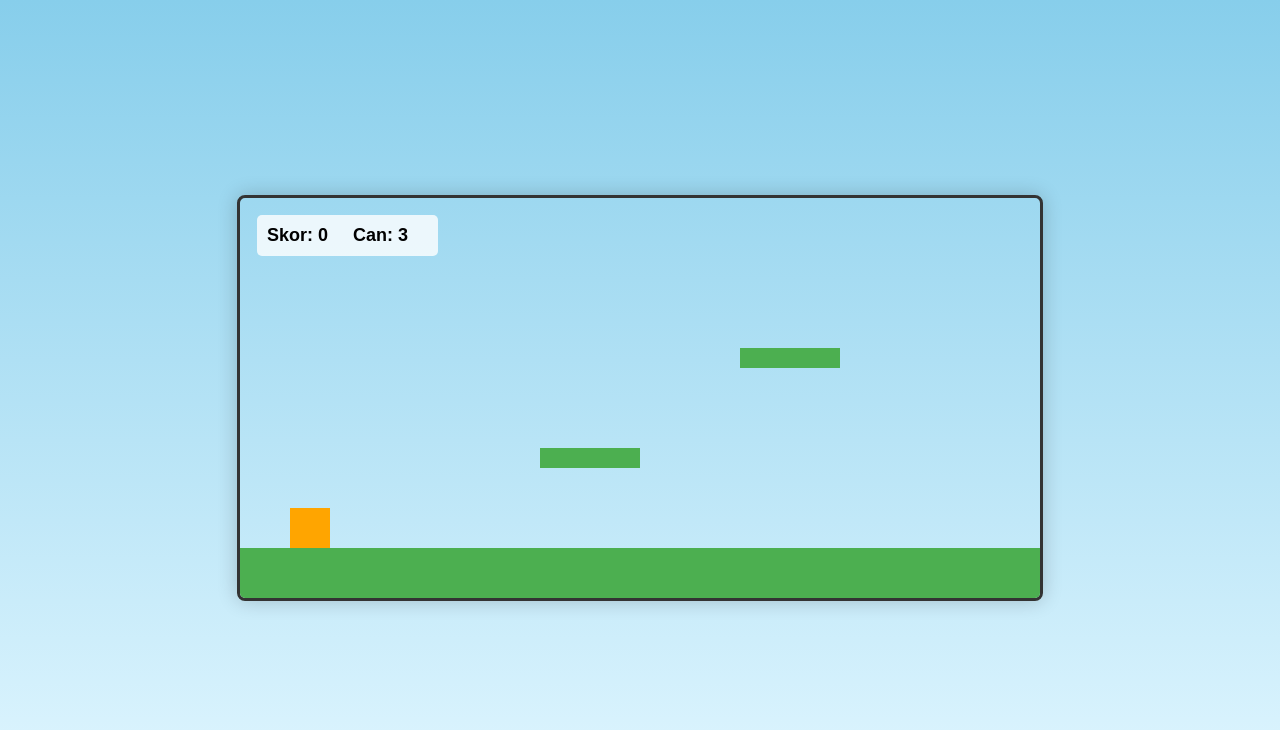
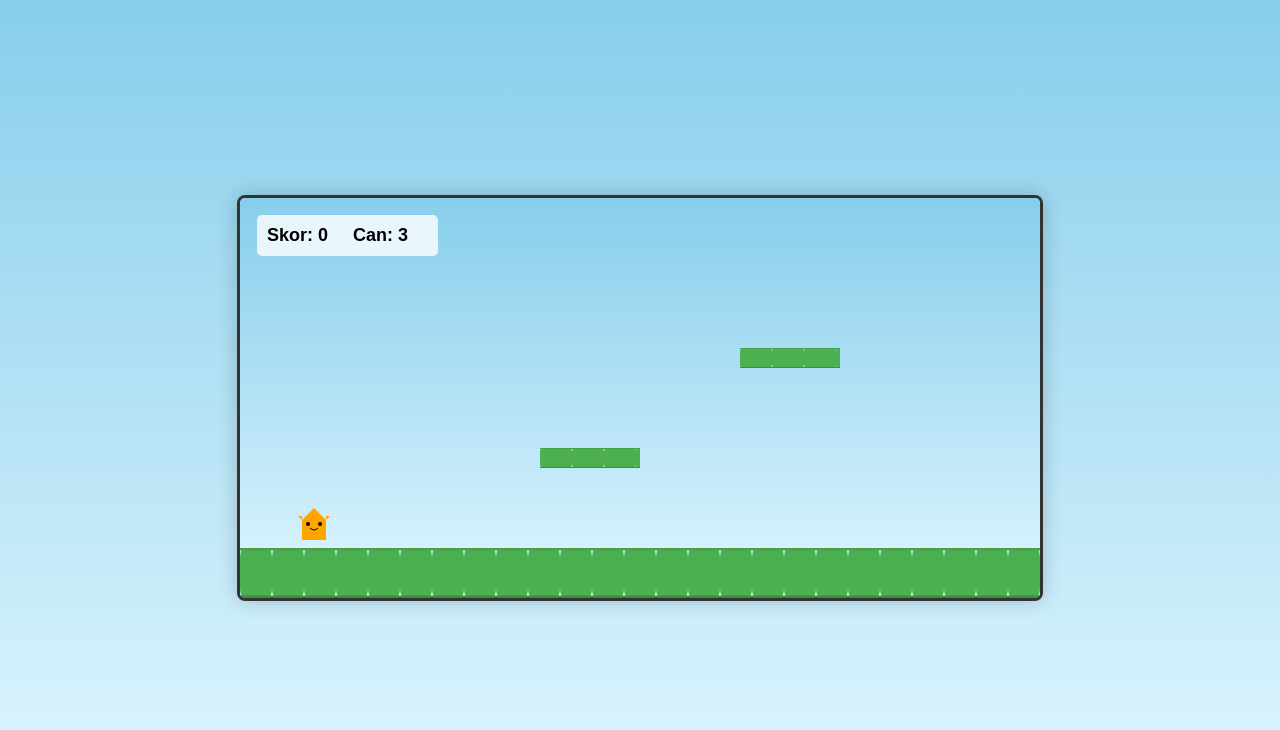
Before and after one commit to hermesthecat/hermes-mario, a plain HTML site: page index.html in a window 1280 px wide. Drawn offline with Linux system fonts and the light colour scheme.

Commit message:
Add SVG graphics, improve cat rendering, and enhance game visuals

```diff
--- a/game.js
+++ b/game.js
@@ -8,10 +8,13 @@ class Game {
         this.cat = {
             x: 50,
             y: 200,
-            width: 40,
-            height: 40,
+            width: 48,
+            height: 48,
             speedY: 0,
-            jumping: false
+            jumping: false,
+            direction: 1, // 1 sağ, -1 sol
+            frame: 0,
+            frameCount: 0
         };
 
         this.platforms = [
@@ -26,8 +29,44 @@ class Game {
         this.gravity = 0.5;
         this.jumpForce = -12;
 
+        // SVG tanımlamaları
+        this.defineSVGs();
         this.bindEvents();
         this.gameLoop();
+    }
+
+    defineSVGs() {
+        // Kedi SVG'si
+        this.catSVG = `
+            <svg width="48" height="48" viewBox="0 0 48 48" xmlns="http://www.w3.org/2000/svg">
+                <g id="cat">
+                    <path d="M24 8 L36 20 L36 40 L12 40 L12 20 Z" fill="#FFA500"/>
+                    <circle cx="18" cy="24" r="2" fill="black"/>
+                    <circle cx="30" cy="24" r="2" fill="black"/>
+                    <path d="M12 20 L8 16 L12 16 Z" fill="#FFA500"/>
+                    <path d="M36 20 L40 16 L36 16 Z" fill="#FFA500"/>
+                    <path d="M20 28 Q24 32 28 28" fill="none" stroke="black" stroke-width="1"/>
+                </g>
+            </svg>`;
+
+        // Platform SVG'si
+        this.platformSVG = `
+            <svg width="32" height="20" viewBox="0 0 32 20" xmlns="http://www.w3.org/2000/svg">
+                <rect width="32" height="20" fill="#4CAF50" rx="4"/>
+                <line x1="0" y1="0" x2="32" y2="0" stroke="#45a049" stroke-width="2"/>
+                <line x1="0" y1="20" x2="32" y2="20" stroke="#3d8b40" stroke-width="2"/>
+            </svg>`;
+
+        // SVG'leri Image nesnelerine dönüştür
+        this.svgToImage(this.catSVG, 'cat');
+        this.svgToImage(this.platformSVG, 'platform');
+    }
+
+    svgToImage(svgString, name) {
+        const blob = new Blob([svgString], {type: 'image/svg+xml'});
+        const url = URL.createObjectURL(blob);
+        this[name + 'Image'] = new Image();
+        this[name + 'Image'].src = url;
     }
 
     bindEvents() {
@@ -38,9 +77,11 @@ class Game {
             }
             if (e.code === 'ArrowLeft') {
                 this.cat.x -= 5;
+                this.cat.direction = -1;
             }
             if (e.code === 'ArrowRight') {
                 this.cat.x += 5;
+                this.cat.direction = 1;
             }
         });
     }
@@ -82,9 +123,9 @@ class Game {
 
     checkCollision(rect1, rect2) {
         return rect1.x < rect2.x + rect2.width &&
-               rect1.x + rect1.width > rect2.x &&
-               rect1.y < rect2.y + rect2.height &&
-               rect1.y + rect1.height > rect2.y;
+            rect1.x + rect1.width > rect2.x &&
+            rect1.y < rect2.y + rect2.height &&
+            rect1.y + rect1.height > rect2.y;
     }
 
     resetCat() {
@@ -98,15 +139,36 @@ class Game {
         // Arkaplanı temizle
         this.ctx.clearRect(0, 0, this.canvas.width, this.canvas.height);
 
-        // Kediyi çiz
-        this.ctx.fillStyle = '#FFA500';
-        this.ctx.fillRect(this.cat.x, this.cat.y, this.cat.width, this.cat.height);
+        // Gökyüzü gradyanı
+        const gradient = this.ctx.createLinearGradient(0, 0, 0, this.canvas.height);
+        gradient.addColorStop(0, '#87CEEB');
+        gradient.addColorStop(1, '#E0F6FF');
+        this.ctx.fillStyle = gradient;
+        this.ctx.fillRect(0, 0, this.canvas.width, this.canvas.height);
 
         // Platformları çiz
-        this.ctx.fillStyle = '#4CAF50';
         this.platforms.forEach(platform => {
-            this.ctx.fillRect(platform.x, platform.y, platform.width, platform.height);
+            for (let x = platform.x; x < platform.x + platform.width; x += 32) {
+                this.ctx.drawImage(
+                    this.platformImage,
+                    x,
+                    platform.y,
+                    Math.min(32, platform.x + platform.width - x),
+                    platform.height
+                );
+            }
         });
+
+        // Kediyi çiz
+        this.ctx.save();
+        if (this.cat.direction === -1) {
+            this.ctx.translate(this.cat.x + this.cat.width, this.cat.y);
+            this.ctx.scale(-1, 1);
+            this.ctx.drawImage(this.catImage, 0, 0, this.cat.width, this.cat.height);
+        } else {
+            this.ctx.drawImage(this.catImage, this.cat.x, this.cat.y, this.cat.width, this.cat.height);
+        }
+        this.ctx.restore();
     }
 
     gameLoop() {
--- a/index.html
+++ b/index.html
@@ -1,10 +1,10 @@
 <!DOCTYPE html>
 <html lang="tr">
   <head>
-    <meta charset="UTF-8">
-    <meta name="viewport" content="width=device-width, initial-scale=1.0">
+    <meta charset="UTF-8" />
+    <meta name="viewport" content="width=device-width, initial-scale=1.0" />
     <title>Kedi Macera</title>
-    <link rel="stylesheet" href="style.css">
+    <link rel="stylesheet" href="style.css" />
   </head>
   <body>
     <div class="game-container">
```
Also changed, not shown: style.css (+4 -3 lines), 1 other file. Lines whose indentation alone changed are shown as unchanged.
